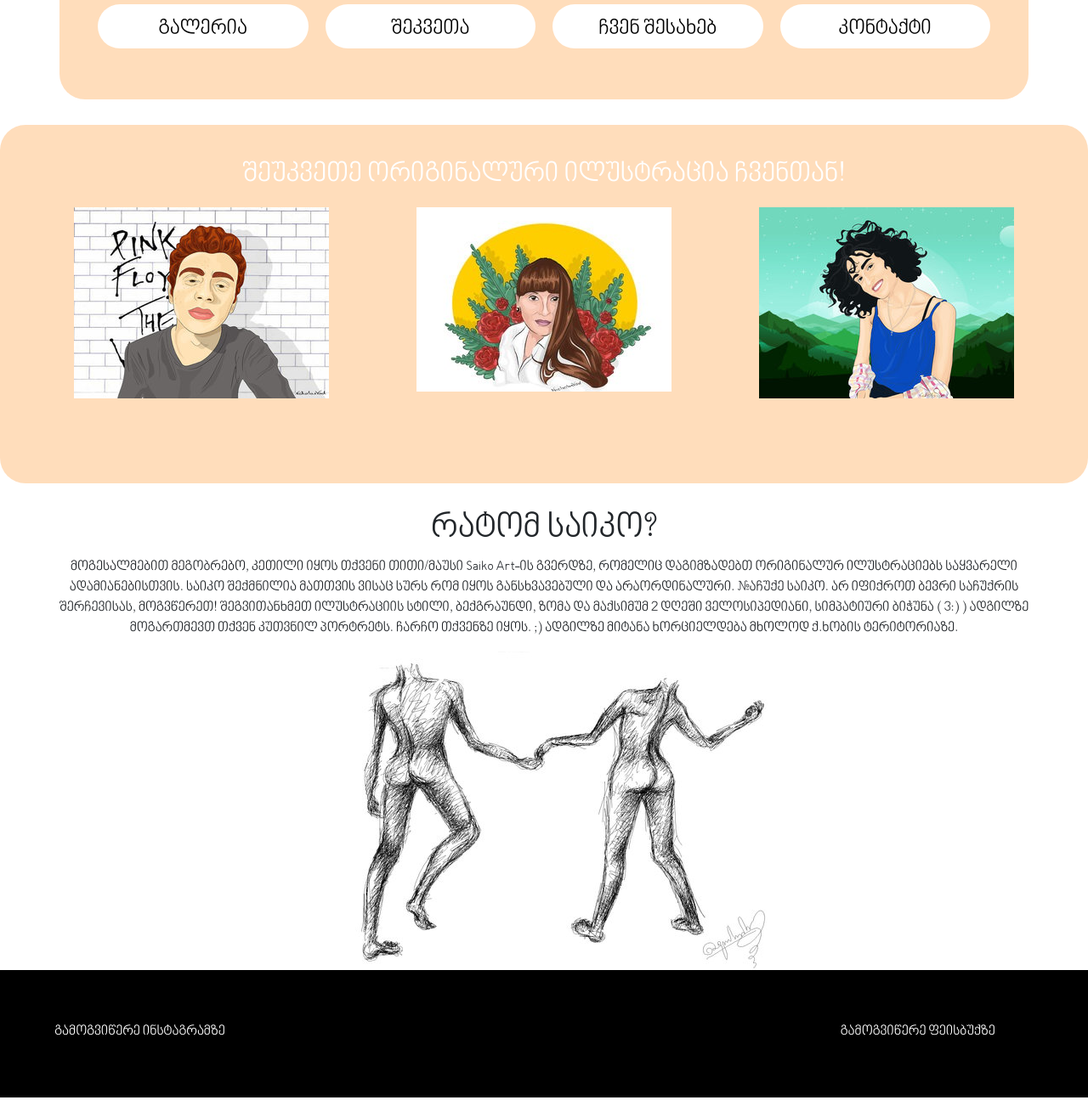
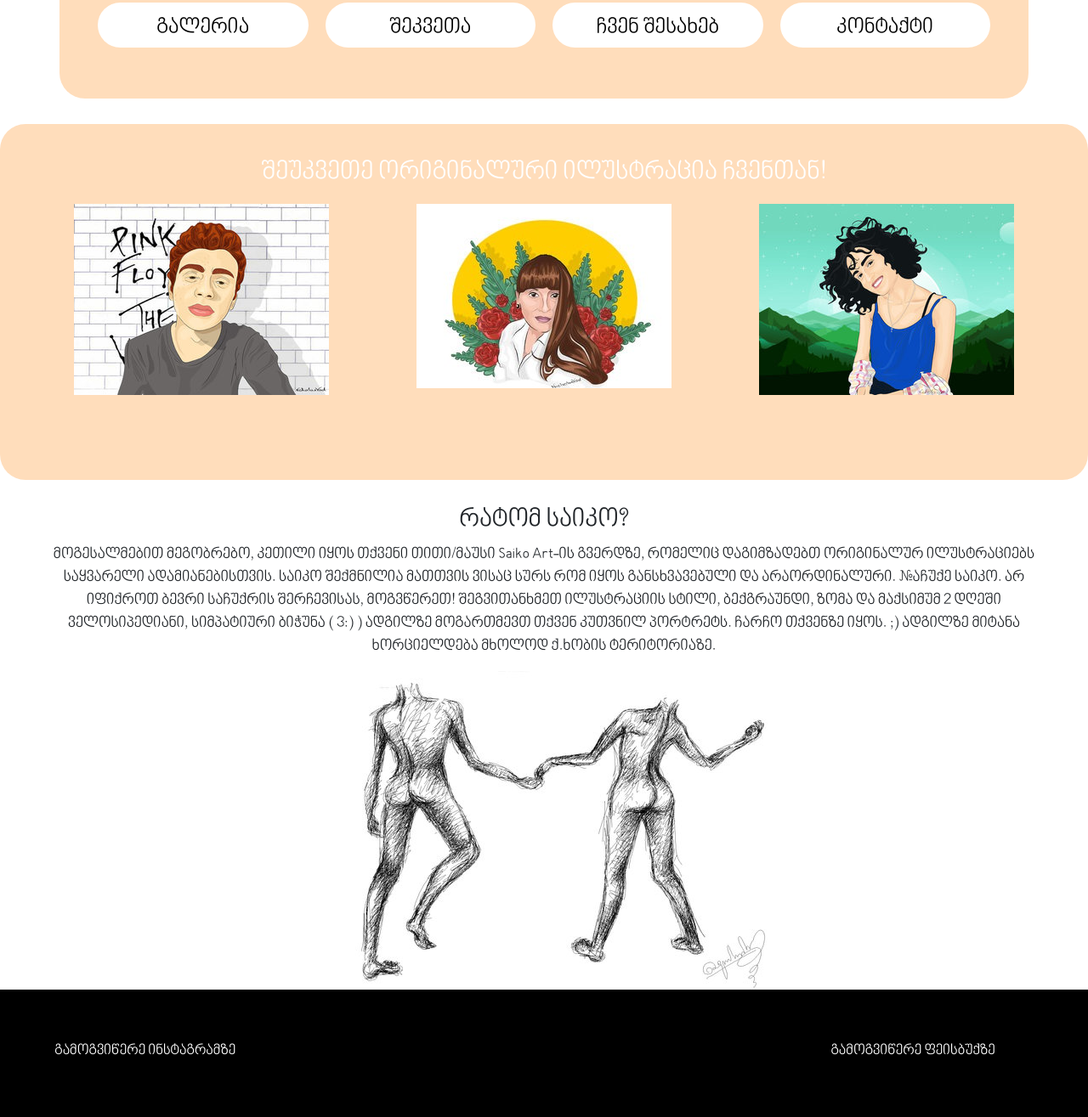
Before and after one commit to NikolausVadakaria/saboloo-proeqti, a plain HTML site: page index.html in a window 1280 px wide. Shown: the part 270-1585 px from the top of the page at 85% size. Before the commit the page ends 1562 px from the top, so only its background shows below. Drawn offline with nearby package versions, Linux system fonts and the light colour scheme.

Commit message:
Update main.css

```diff
--- a/style/main.css
+++ b/style/main.css
@@ -124,3 +124,146 @@ footer .right li:last-child {
 .col.img {
 margin-bottom:50px;
 }
+
+.container-item.button {
+	margin:auto;
+	width:300px;
+}
+
+
+
+/* Extra small devices (phones, less than 768px) */
+/* No media query since this is the default in Bootstrap */
+
+/* Small devices (tablets, 768px and up) */
+@media (min-width:320px) {
+
+
+p {
+	font-size:50px;
+
+
+}
+
+
+h4 {
+
+
+font-size:80px;
+
+}
+
+
+li {
+	font-size:32px;
+}
+
+
+
+h2 {
+
+    font-size:80px;
+
+
+}
+
+
+
+ h1 {
+
+     font-size:100px;
+
+ }
+
+
+}
+/* Medium devices (desktops, 992px and up) */
+@media (min-width:992px) {
+
+p   {
+
+    font-size:18px;
+
+
+ }
+
+h4 {
+
+
+font-size:26px;
+
+}
+
+
+li {
+	font-size:15px;
+}
+
+
+
+h2 {
+
+    font-size:40px;
+
+}
+
+
+
+
+ h1 {
+
+     font-size:30px;
+
+}
+
+}
+
+/* Large devices (large desktops, 1200px and up) */
+@media (min-width:1200px) {
+
+
+h4 {
+
+   font-size:25px;
+
+
+}
+
+
+
+h2 {
+
+    font-size:30px;
+
+}
+
+
+p{
+
+    font-size:18px;
+
+
+ }
+
+
+
+li {
+	font-size:17px;
+}
+
+
+
+ h1 {
+
+     font-size:30px;
+
+}
+
+
+
+
+
+
+
+
+ }
```
